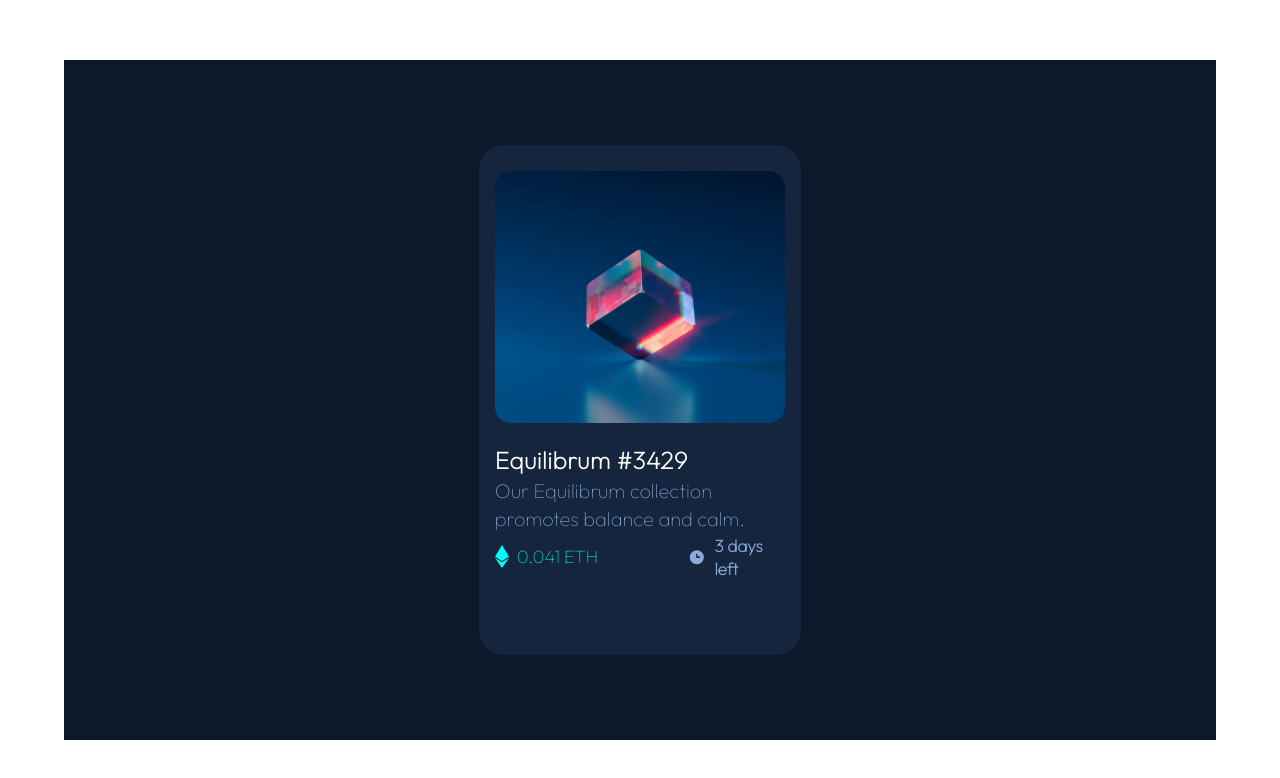
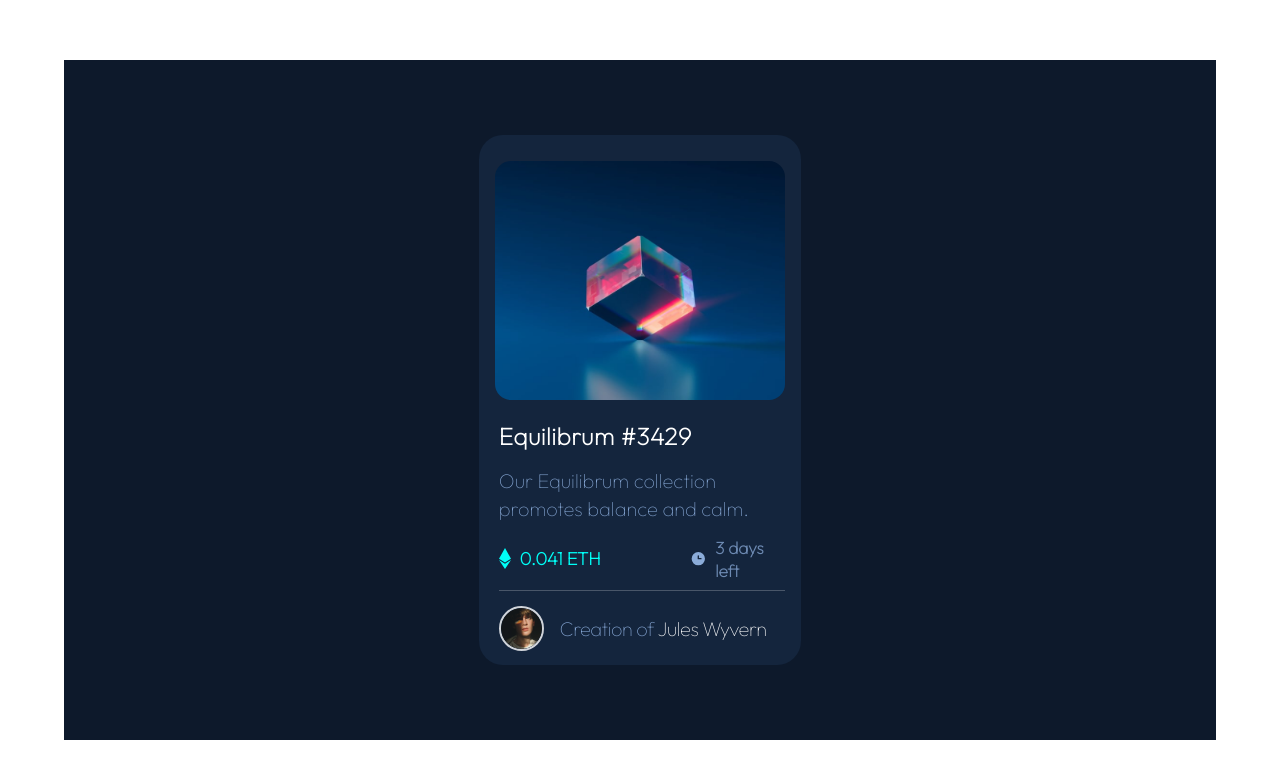
Before and after one commit to itsbratu/frontend-mentor-nft-card-component, a React (Create React App) app in the folder nft-card/: page / in a window 1280 px wide. Shown: the top 778 px of the page. Built offline with nearby package versions, Linux system fonts and the light colour scheme.

Commit message:
design done working on resp

```diff
--- a/nft-card/src/Card/Card.jsx
+++ b/nft-card/src/Card/Card.jsx
@@ -4,19 +4,24 @@ const Card = () => {
     return(
         <div className='relative inset-x-card-x inset-y-card-y w-card-width h-card-height bg-neutral-card-bg rounded-3xl'>
             <div className='flex flex-col relative inset-info w-info-width h-info-height'>
-                <img src='/images/image-equilibrium.jpg' className='h-image-height rounded-2xl'></img>
-                <div className='mt-5 flex flex-col justify-evenly w-full h-subinfo-height'>
-                    <h1 className='font-main-font font-bold-600 text-neutral-white text-2xl tracking-wide'>Equilibrum #3429</h1>
-                    <p className='font-main-font text-primary-soft-blue font-light text-xl'>Our Equilibrum collection promotes balance and calm.</p>
-                    <div className='flex justify-between'>
+                <img src='/images/image-equilibrium.jpg' className='h-image-height rounded-2xl '/>
+                <div className='pl-1 mt-5 flex flex-col justify-between w-full h-subinfo-height select-none'>
+                    <h1 className='font-main-font font-extrabold text-neutral-white animation ease-in-out hover:text-primary-cyan hover:cursor-pointer text-2xl tracking-wide h-1/6'>Equilibrum #3429</h1>
+                    <p className='font-main-font text-primary-soft-blue font-medium-400 opacity-95 text-xl h-1/4'>Our Equilibrum collection promotes balance and calm.</p>
+                    <div className='flex justify-between h-1/5'>
                         <div className='flex w-value-section-width font-main-font items-center'>
                             <img src = '/images/icon-ethereum.svg' className='w-subimage-eth-width'/>
-                            <h2 className='font-main-font text-lg text-primary-cyan w-5/6 pl-2'>0.041 ETH</h2>
+                            <h2 className='font-main-font font-bold-600 text-lg text-primary-cyan w-5/6 pl-2'>0.041 ETH</h2>
                         </div>
                         <div className='flex w-1/3 font-main-font items-center'>
                             <img src = '/images/icon-clock.svg' className='w-subimage-clock-width'/>
-                            <h2 className='pl-2 font-main-font text-time-size text-primary-soft-blue font-semibold'>3 days left</h2>
+                            <h2 className='pl-2 font-main-font text-time-size text-primary-soft-blue font-bold-600 opacity-75'>3 days left</h2>
                         </div>
+                    </div>
+                    <div className='border-t bg-neutral-line opacity-25'/>
+                    <div className='flex items-center h-1/4'>
+                        <img src='/images/image-avatar.png' className='h-avatar-height border-2 opacity-90 rounded-full'/>
+                        <h2 className='pl-4 font-main-font text-primary-soft-blue font-medium-400    text-xl tracking-tight'>Creation of <span className='text-white hover:text-primary-cyan hover:cursor-pointer'>Jules Wyvern</span></h2>
                     </div>
                 </div>
             </div>
--- a/nft-card/tailwind.config.js
+++ b/nft-card/tailwind.config.js
@@ -25,27 +25,31 @@ module.exports = {
         'card-width' : "28%",
         'info-width' : "90%",
         'value-section-width' : "40%",
-        'subimage-eth-width' : "12%",
+        'subimage-eth-width' : "11%",
         'subimage-clock-width' : "20%"
       },
       height: {
         'layout-height' : "85%",
-        'card-height' : "75%",
+        'card-height' : "78%",
         'info-height' : "90%",
-        'image-height' : "55%",
-        'subinfo-height' : "30%",
+        'image-height' : "50%",
+        'subinfo-height' : "50%",
+        'avatar-height' : "75%",
       },
       inset : {
         "layout-x" : "5%",
         "layout-y" : "7.5%",
         "card-x" : "36%",
-        "card-y" : "12.5%",
+        "card-y" : "11%",
         "info" : "5%",
       },
       fontSize: {
         "title-size" : ['28px' , '34px'],
         "time-size" : ['17px' , '23px'],
-      }
+      },
+      backgroundImage: {
+        'main-image' : "url('/public/images/image-equilibrium.jpg')",
+      },
     },
   },
   plugins: [],
```
